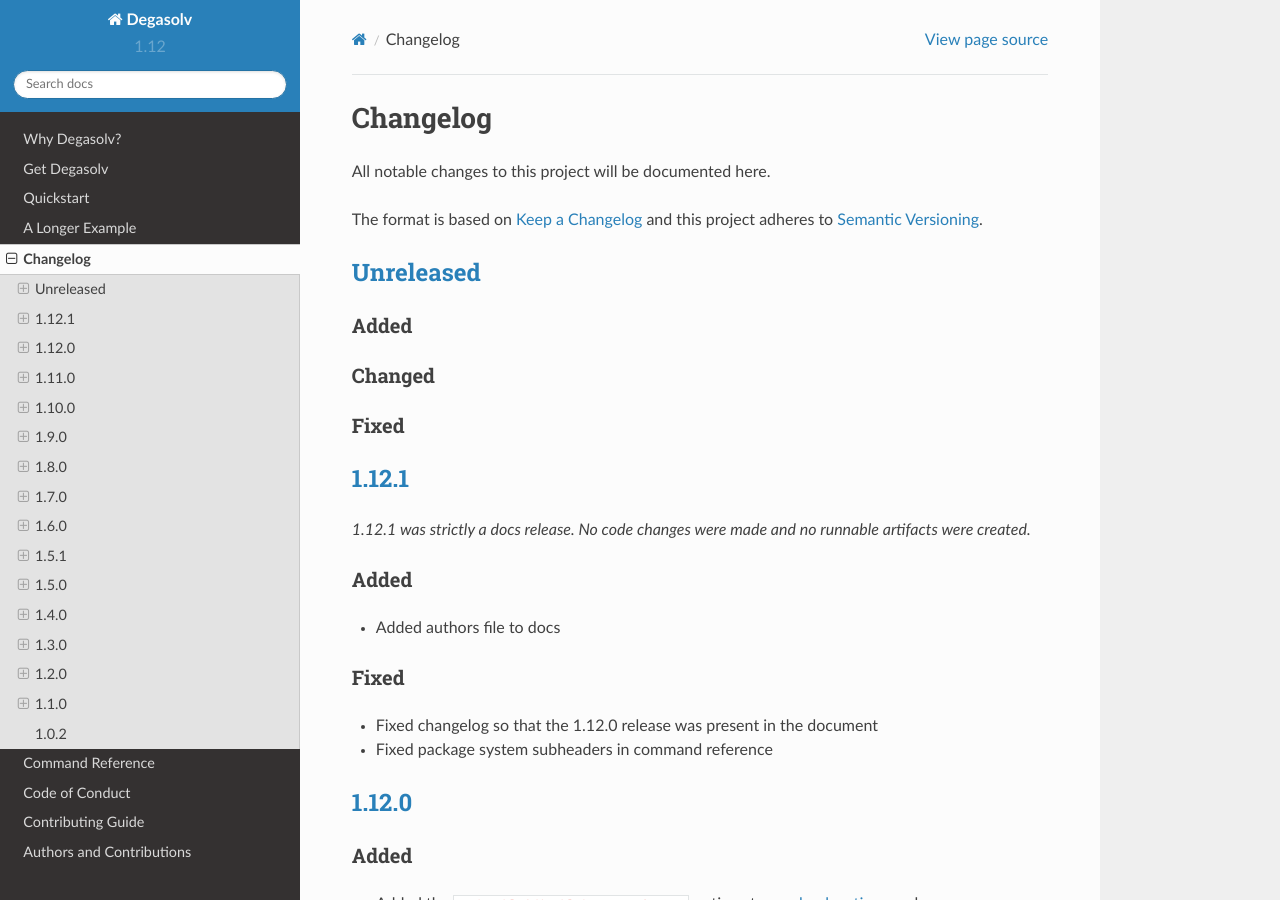
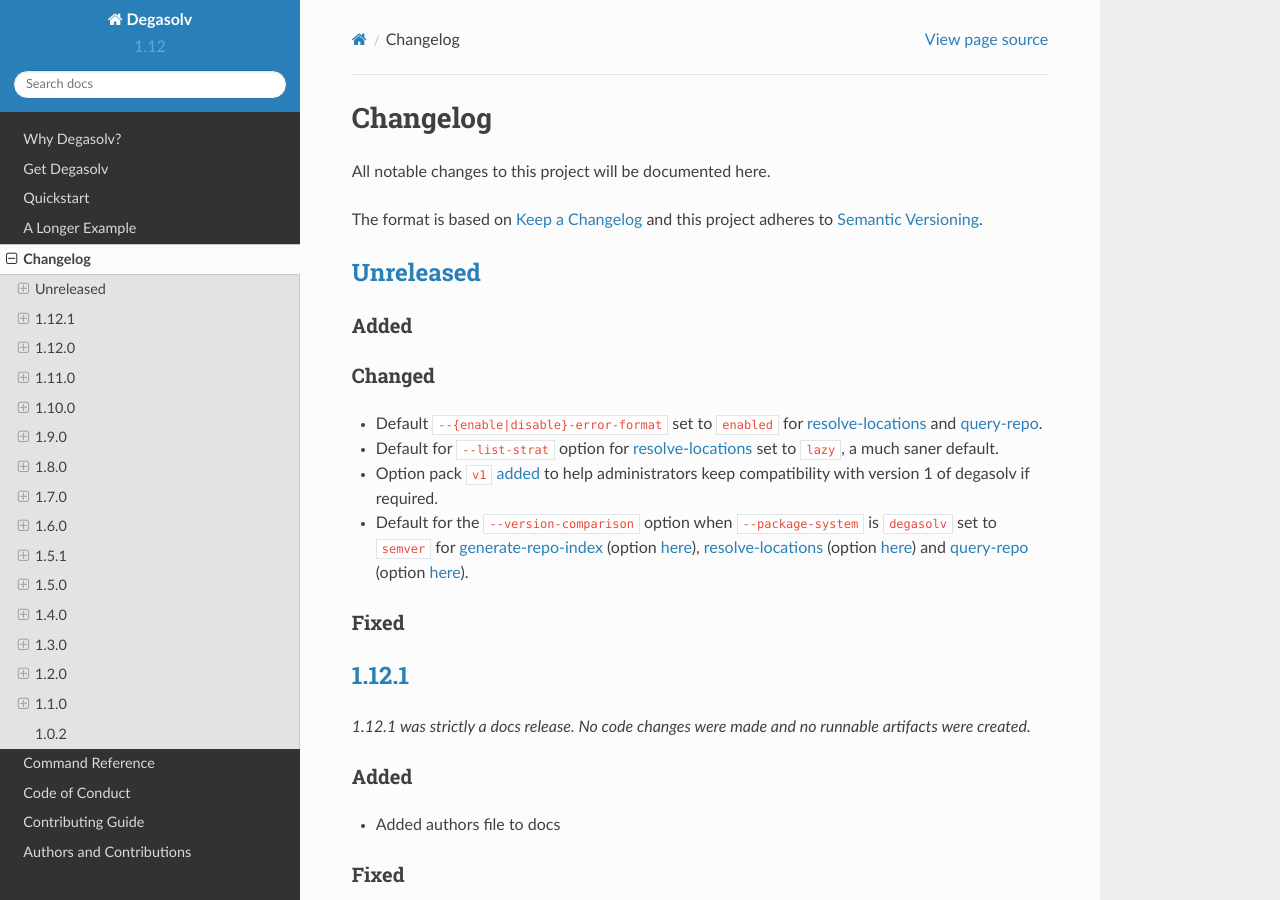
Before and after one commit to djhaskin987/degasolv, a Sphinx documentation site: the page built from docs/changelog.rst, in a window 1280 px wide and 900 px high. Built offline with Sphinx 7.4.7 and the Read the Docs theme 2.0.0, drawn with Linux system fonts in a browser that asks for light colours.

Commit message:
Update changelog

```diff
--- a/docs/changelog.rst
+++ b/docs/changelog.rst
@@ -19,6 +19,25 @@
 
 Changed
 +++++++
+
+- Default ``--{enable|disable}-error-format`` set to ``enabled`` for
+  :ref:`resolve-locations <enable-error-format-resolve>` and
+  :ref:`query-repo <enable-error-format-query>`.
+
+- Default for ``--list-strat`` option for :ref:`resolve-locations
+  <list-strategy>` set to ``lazy``, a much saner default.
+
+- Option pack ``v1`` :ref:`added <option-pack>` to help administrators
+  keep compatibility with version 1 of degasolv if required.
+
+- Default for the ``--version-comparison`` option when ``--package-system``
+  is ``degasolv`` set to ``semver`` for
+  :ref:`generate-repo-index <generate-repo-index>` (option :ref:`here
+  <version-comparison-generate>`), :ref:`resolve-locations
+  <resolve-locations>` (option :ref:`here <version-comparison-resolve>`)
+  and :ref:`query-repo <query-repo>` (option :ref:`here
+  <version-comparison-query>`).
+
 
 Fixed
 +++++
```
